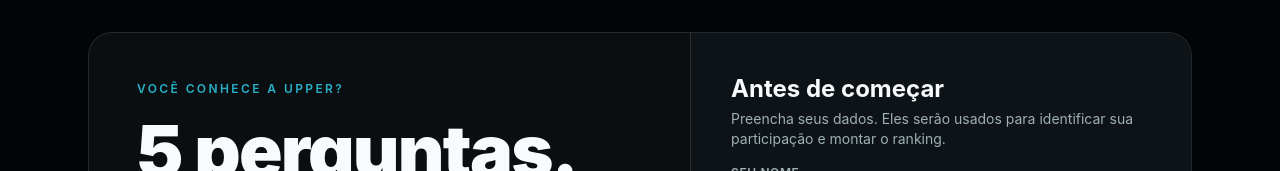
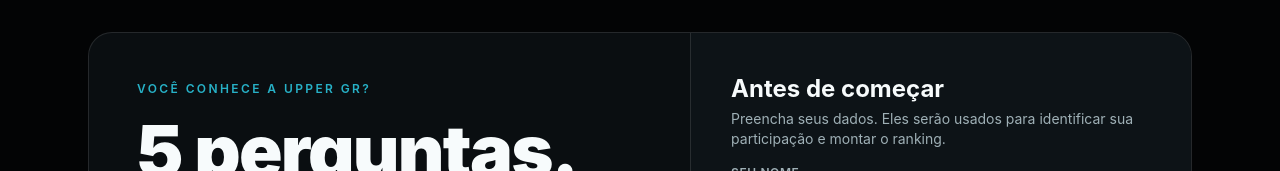
Before and after one commit to ABabayaga/upper-quiz, a React (Vite) app: page / in a window 1280 px wide. Shown: the top 171 px of the page. Built offline with nearby package versions, Linux system fonts and the light colour scheme; no server answers.

Commit message:
fix: ajuste nome

```diff
--- a/src/components/RegisterScreen.tsx
+++ b/src/components/RegisterScreen.tsx
@@ -41,7 +41,7 @@
         <div className="grid overflow-hidden rounded-3xl border border-line bg-panel md:grid-cols-[1.2fr_1fr]">
             <section className="flex flex-col justify-between gap-8 p-7 md:p-12">
                 <div>
-                    <p className="text-xs font-semibold uppercase tracking-[0.2em] text-upper-2">Você conhece a Upper?</p>
+                    <p className="text-xs font-semibold uppercase tracking-[0.2em] text-upper-2">Você conhece a Upper GR?</p>
                     <h1 className="mt-5 text-5xl font-black leading-[0.95] tracking-tight md:text-7xl">
                         5 perguntas.<br />50 segundos.<br />Valendo ranking.
                     </h1>
--- a/src/components/Telao.tsx
+++ b/src/components/Telao.tsx
@@ -4,7 +4,7 @@
   return (
     <main className="mx-auto flex min-h-screen max-w-5xl flex-col px-6 py-8">
       <header className="flex items-center justify-between">
-        <span className="text-3xl font-black tracking-wide">UPPER</span>
+        <span className="text-3xl font-black tracking-wide">UPPER GR</span>
         <span className="flex items-center gap-2 rounded-full border border-line px-4 py-2 text-sm font-semibold uppercase tracking-wider text-muted">
           <span className="size-2.5 animate-pulse rounded-full bg-good" />
           Ranking ao vivo
--- a/src/data/questions.ts
+++ b/src/data/questions.ts
@@ -8,7 +8,7 @@
     a: ['10 anos', '12 anos', '14 anos', '20 anos'], correct: 2 },
   { q: 'Em até quanto tempo a FARO entrega uma pesquisa cadastral completa?',
     a: ['1 minuto', '10 minutos', '1 hora', '24 horas'], correct: 0 },
-  { q: 'Qual checklist da Upper é feito 100% por inteligência artificial, sem interação do motorista?',
+  { q: 'Qual checklist da Upper GR é feito 100% por inteligência artificial, sem interação do motorista?',
     a: ['Checklist Fast', 'Checklist Premium', 'Checklist Point', 'Checklist Express'], correct: 2 },
   { q: 'Em qual horário a Gestão de Pernoite monitora a movimentação dos veículos?',
     a: ['20h às 4h', '22h às 5h', '23h às 6h', '0h às 6h'], correct: 1 },
```
